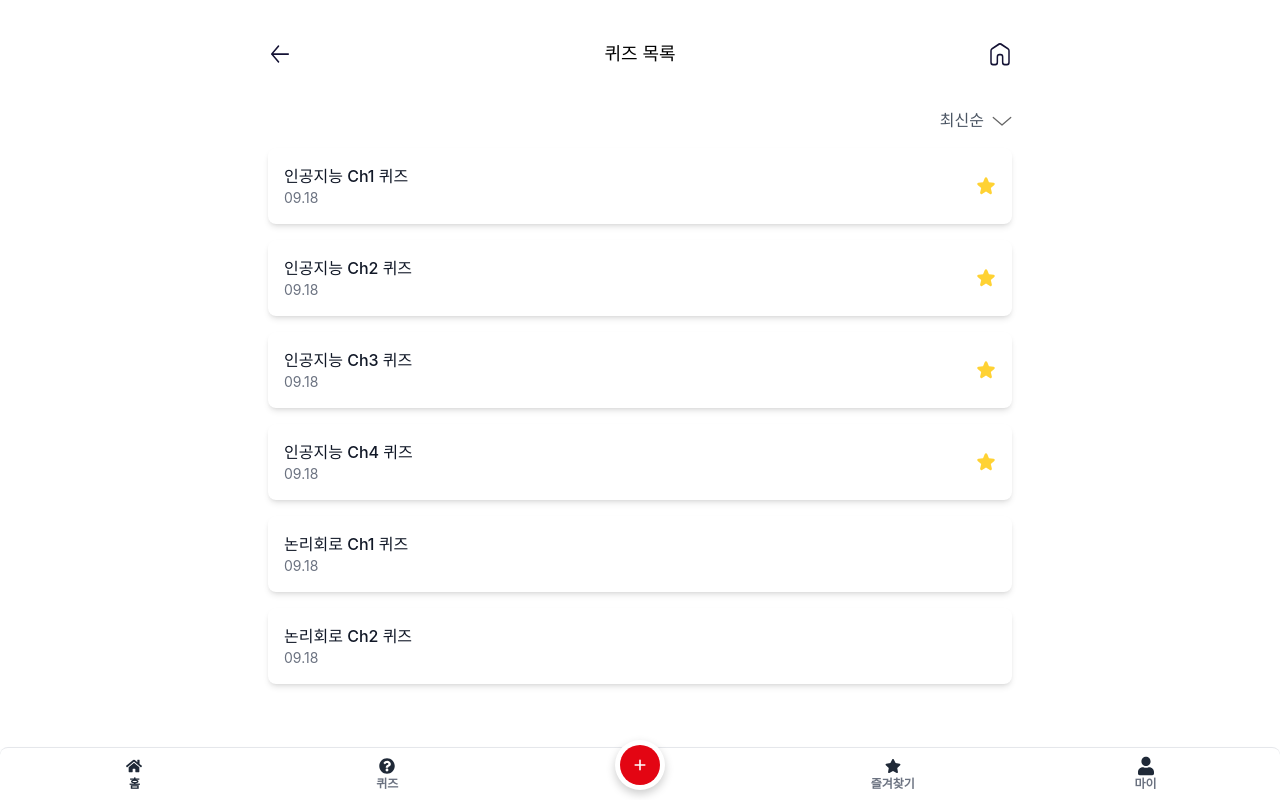
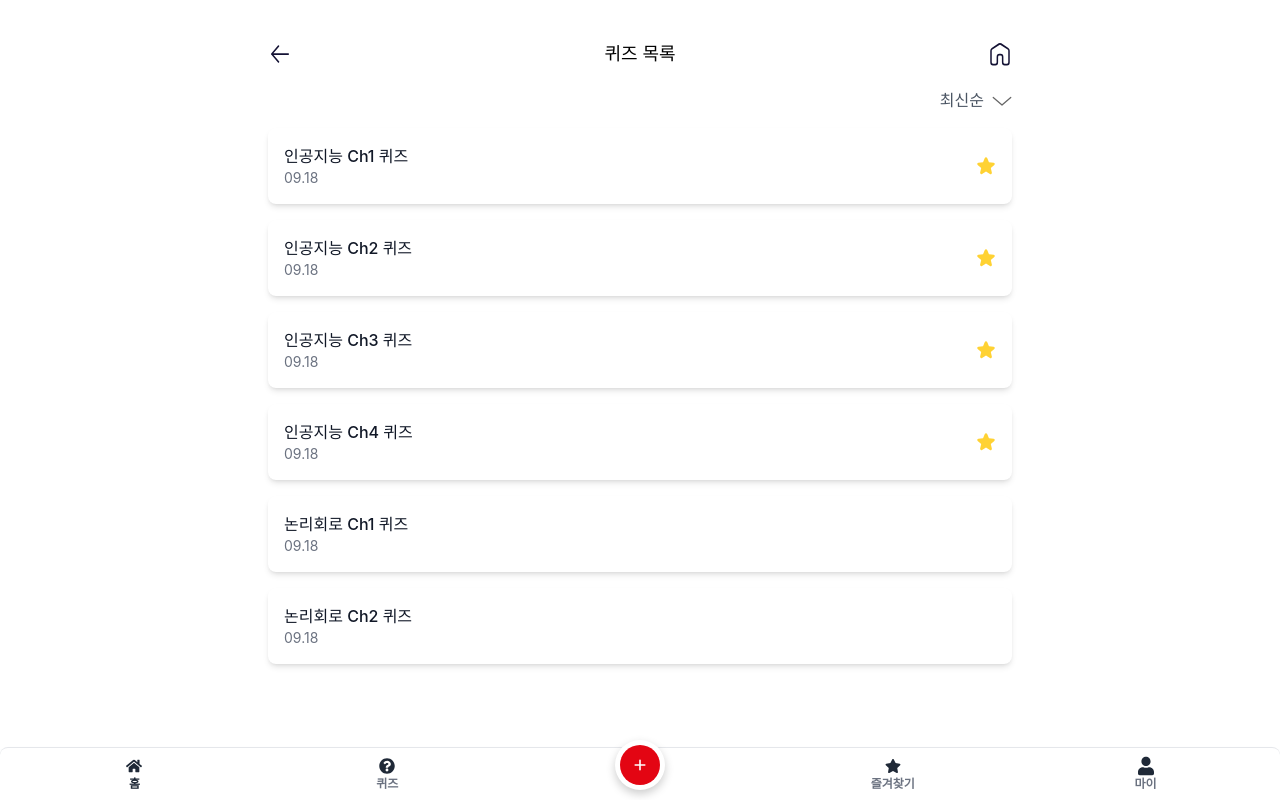
Before and after one commit to TEAM-MukTae/fe, a React (Create React App) app: page /quiz in a window 1280 px wide. Built offline with nearby package versions, Linux system fonts and the light colour scheme; a web font is replaced by a local one.

Commit message:
style: quiz page 상단 패딩 변경

```diff
--- a/src/pages/QuizPage.tsx
+++ b/src/pages/QuizPage.tsx
@@ -42,7 +42,7 @@
     };
 
     return (
-        <div className="pt-10 pb-5">
+        <div className="pt-5 pb-5">
             <div className="flex flex-row items-center justify-end">
                 <div className="mr-2 text-gray-600">최신순</div>
                 <img src={bottom} />
```
